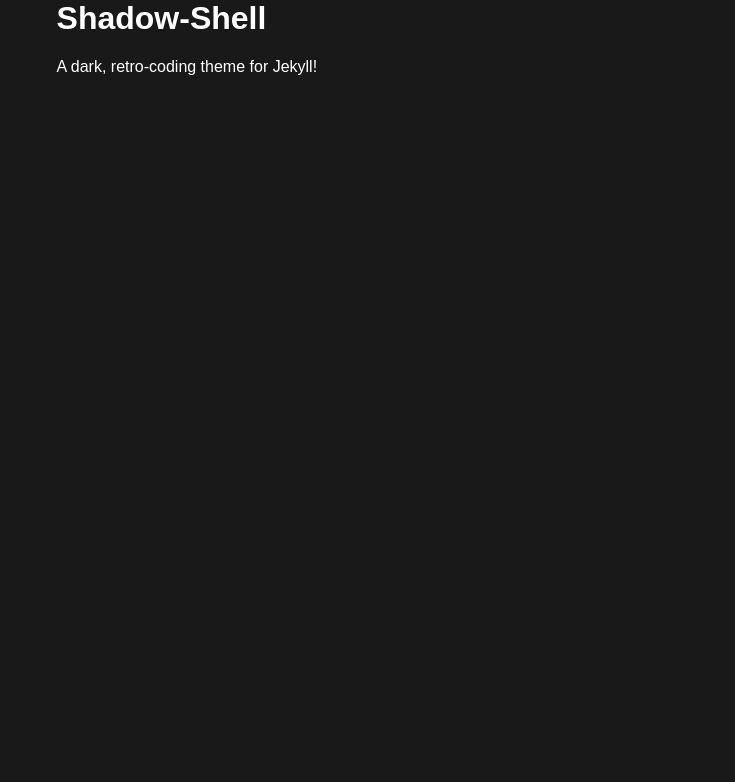
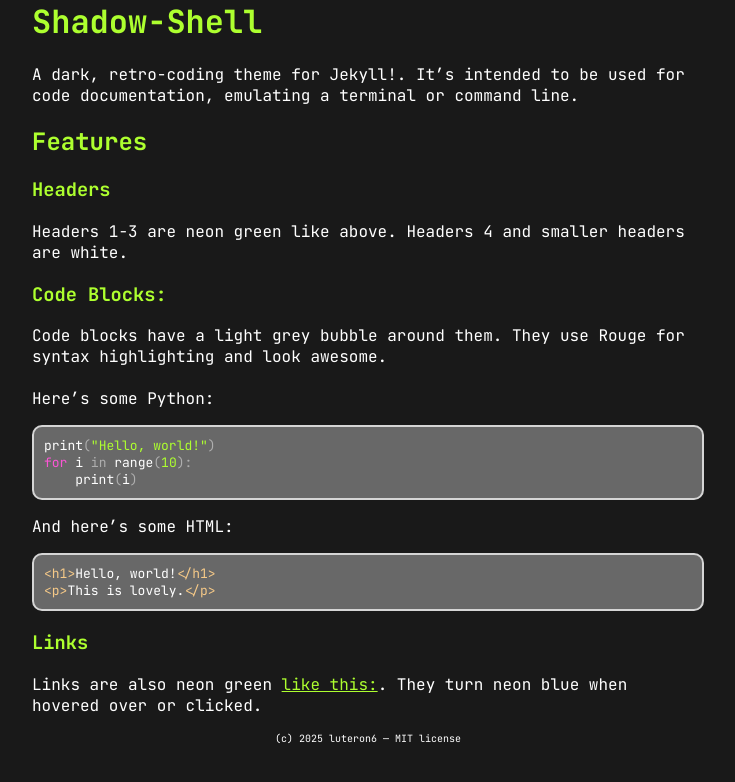
Before and after one commit to luteron6/tonic-template, a Jekyll site: the page built from index.md, in a window 1280 px wide. Shown: the top 782 px of the page, without its empty margins (272-1007 px from the left). Built offline with Jekyll 4.4.1, drawn with Linux system fonts in a browser that asks for light colours.

Commit message:
Added docs and features

````diff
--- a/Gemfile
+++ b/Gemfile
@@ -2,3 +2,4 @@
 
 source "https://rubygems.org"
 gemspec
+gem 'rouge'
--- a/_config.yml
+++ b/_config.yml
@@ -1,5 +1,10 @@
 title: shadow-shell
 description: "A dark, retro-coding theme for Jekyll!"
 encoding: utf-8
+markdown: kramdown
+kramdown:
+  input: GFM
+  syntax_highlighter: rouge
 
 exclude: ["README.md", "LICENSE", "*.gem", "*.gemspec", "Gemfile.lock"]
+footer: "(c) 2025 luteron6 &mdash; MIT license"
--- a/_includes/head.html
+++ b/_includes/head.html
@@ -1,4 +1,9 @@
 <head>
+  <!-- Reference Google Font-->
+  <link href="https://fonts.googleapis.com/css2?family=JetBrains+Mono:ital,wght@0,100..800;1,100..800&display=swap" rel="stylesheet">
+  <link rel="shortcut icon" type="image/x-icon" href="/favicon.ico?">
+
+  <!-- Sass sheet-->
   <link rel="stylesheet" href="{{ '/assets/shadow-shell.css' | relative_url }}">
     <title>{{ page.title }} | {{ site.title }}</title>
 
--- a/_layouts/default.html
+++ b/_layouts/default.html
@@ -3,4 +3,7 @@
   <body>
     {{ content }}
   </body>
+  <footer>
+    {{ site.footer }}
+  </footer>
 </html>
--- a/_sass/base.scss
+++ b/_sass/base.scss
@@ -1,7 +1,50 @@
+:root {
+  --dark-grey: #191919;
+  --light-grey: #686868;
+  --lighter-grey: #d5d5d5;
+  --white: #ffffff;
+  --neon-green: #adff2f;
+  --neon-blue: #00fcef;
+}
+
 body {
-  background-color: #191919;
-  font-family: sans-serif;
+  background-color: var(--dark-grey);
+  font-family: "JetBrains Mono", monospace;
   margin: auto;
   max-width: 70ch;
-  color: #ffffff;
+  color: var(--white);
+  a:link {color: var(--neon-green)}
+  a:visited {color: var(--neon-blue)}
+  a:hover {color: var(--neon-blue)}
 }
+h1 {
+  color: var(--neon-green);
+}
+
+h2 {
+  color: var(--neon-green);
+}
+
+h3 {
+  color: var(--neon-green);
+}
+
+pre {
+  font-size: small;
+  white-space: pre-wrap;
+  background: var(--light-grey);
+  padding: 10px;
+  border: 2px solid var(--lighter-grey);
+  border-radius: 10px;
+}
+
+code {
+  font-family: "JetBrains Mono", monospace;
+  white-space: pre-wrap;
+}
+
+footer {
+  font-size: x-small;
+  text-align: center;
+  margin-bottom: 20px;
+}
--- /dev/null
+++ b/_sass/base16.dark.syntax.scss
@@ -0,0 +1,94 @@
+/*.highlight table td { padding: 5px; }
+.highlight table pre { margin: 0; }
+.highlight, .highlight .w {
+  color: #d8d8d8;
+  background-color: #181818;
+}
+*/
+.highlight .err {
+  color: #181818;
+  background-color: #ab4642;
+}
+.highlight .c, .highlight .ch, .highlight .cd, .highlight .cm, .highlight .cpf, .highlight .c1, .highlight .cs {
+  color: #585858;
+}
+.highlight .cp {
+  color: #f7ca88;
+}
+.highlight .nt {
+  color: #f7ca88;
+}
+.highlight .o, .highlight .ow {
+  color: #aeaeae;
+}
+.highlight .p, .highlight .pi {
+  color: #aeaeae;
+}
+.highlight .gi {
+  color: #a1b56c;
+}
+.highlight .gd {
+  color: #ab4642;
+}
+.highlight .gh {
+  color: #7cafc2;
+  background-color: #181818;
+  font-weight: bold;
+}
+.highlight .ge {
+  font-style: italic;
+}
+.highlight .ges {
+  font-weight: bold;
+  font-style: italic;
+}
+.highlight .gs {
+  font-weight: bold;
+}
+.highlight .k, .highlight .kn, .highlight .kp, .highlight .kr, .highlight .kv {
+  color: #fb55d4;
+}
+.highlight .kc {
+  color: #dc9656;
+}
+.highlight .kt {
+  color: #dc9656;
+}
+.highlight .kd {
+  color: #dc9656;
+}
+.highlight .s, .highlight .sb, .highlight .sc, .highlight .dl, .highlight .sd, .highlight .s2, .highlight .sh, .highlight .sx, .highlight .s1 {
+  color: #adff2f;
+  /*color: #a1b56c;*/
+}
+.highlight .sa {
+  color: #ba8baf;
+}
+.highlight .sr {
+  color: #86c1b9;
+}
+.highlight .si {
+  color: #a16946;
+}
+.highlight .se {
+  color: #a16946;
+}
+.highlight .nn {
+  color: #f7ca88;
+}
+.highlight .nc {
+  color: #f7ca88;
+}
+.highlight .no {
+  color: #f7ca88;
+}
+.highlight .na {
+  color: #7cafc2;
+}
+.highlight .m, .highlight .mb, .highlight .mf, .highlight .mh, .highlight .mi, .highlight .il, .highlight .mo, .highlight .mx {
+  color: #adff2f;
+  /*color: #a1b56c;*/
+}
+.highlight .ss {
+  color: #a1b56c;
+}
--- a/assets/shadow-shell.scss
+++ b/assets/shadow-shell.scss
@@ -2,3 +2,4 @@
 ---
 
 @import "base.scss";
+@import "base16.dark.syntax.scss";
--- a/index.md
+++ b/index.md
@@ -4,4 +4,28 @@ layout: default
 ---
 
 # Shadow-Shell
-A dark, retro-coding theme for Jekyll!
+A dark, retro-coding theme for Jekyll!. It's intended to be used for code documentation, emulating a terminal or command line.
+
+## Features
+
+### Headers
+Headers 1-3 are neon green like above. Headers 4 and smaller headers are white.
+
+
+### Code Blocks:
+Code blocks have a light grey bubble around them. They use Rouge for syntax highlighting and look awesome. <br><br>
+Here's some Python:
+
+```python
+print("Hello, world!")
+for i in range(10):
+    print(i)
+```
+And here's some HTML:
+
+```html
+<h1>Hello, world!</h1>
+<p>This is lovely.</p>
+```
+### Links
+Links are also neon green <a href="#links"> like this:</a>. They turn neon blue when hovered over or clicked.
````
Also changed, not shown: favicon.ico (added).
